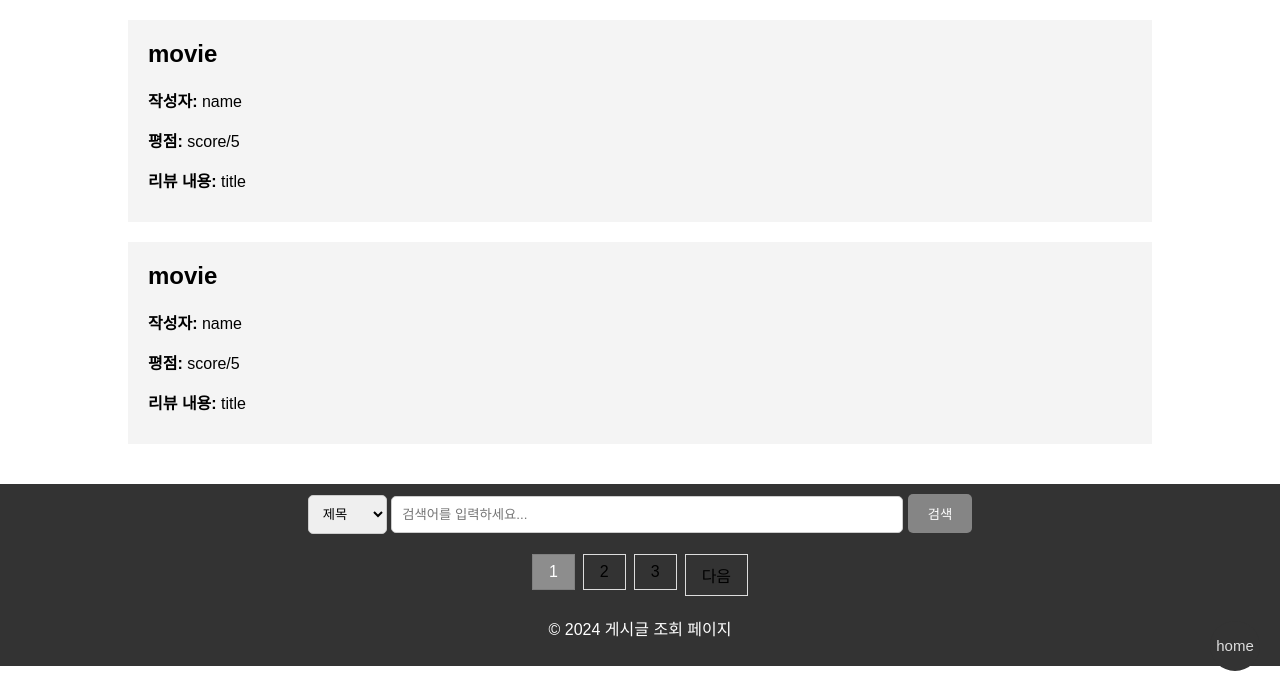
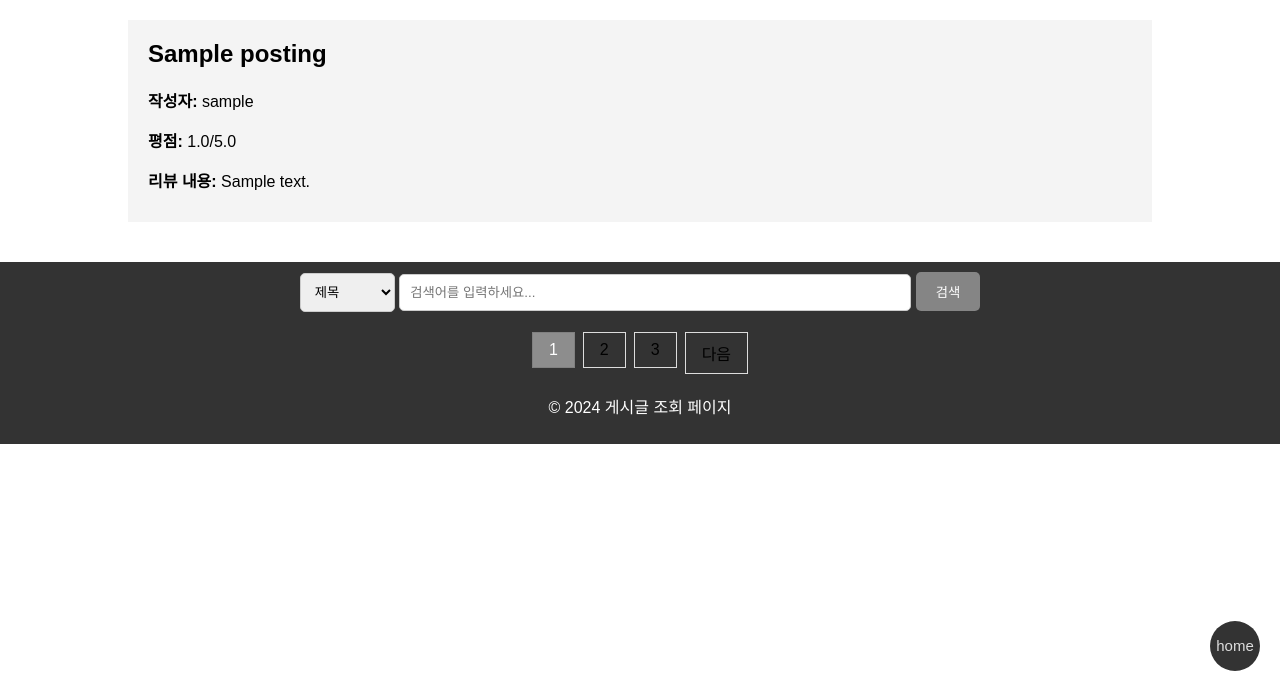
Before and after one commit to daengdaengjoa/8-, a Flask app: a page that uses templates/전체글 조회.html in a window 1280 px wide. Shown: the part 109-800 px from the top of the page. Run offline with Flask 3, Linux system fonts and the light colour scheme; tables that the repository leaves empty hold one stand-in row (values such as "Sample post").

Commit message:
검색 기능 추가

```diff
--- a/app.py
+++ b/app.py
@@ -1,134 +1,119 @@
+import os
+from datetime import datetime
+
 from flask import Flask, render_template, request, redirect, url_for
-from datetime import datetime
-import DB_app
-# from flask_sqlalchemy import SQLAlchemy
-# import os
-# from flask_paginate import Pagination, get_page_args
+from flask_sqlalchemy import SQLAlchemy
+from sqlalchemy import desc
 
 
+basedir = os.path.abspath(os.path.dirname(__file__))
+app = Flask(__name__)
+app.config['SQLALCHEMY_DATABASE_URI'] =\
+    'sqlite:///' + os.path.join(basedir, 'database.db')
 
-app = Flask(__name__)
+db = SQLAlchemy(app)
+
+
+class UserInfo(db.Model):  # 유저 정보 데이터
+    id = db.Column(db.Integer, primary_key=True)
+    user_id = db.Column(db.String, nullable=False)
+    pw = db.Column(db.String, nullable=False)
+    name = db.Column(db.String, nullable=False)
+    age = db.Column(db.String, nullable=False)
+    gender = db.Column(db.String, nullable=False)
+    area = db.Column(db.String, nullable=False)
+
+
+class Posting(db.Model):  # 게시글 정보 데이터
+    id = db.Column(db.Integer, primary_key=True)
+    user_id = db.Column(db.String, nullable=False)
+    username = db.Column(db.String, nullable=False)
+    movie_title = db.Column(db.String, nullable=False)
+    posting_title = db.Column(db.String, nullable=False)
+    review = db.Column(db.String, nullable=False)
+    grade = db.Column(db.Float, nullable=False)
+    date = db.Column(db.DateTime, nullable=False)
+
+
+class Comment(db.Model):  # 댓글 정보 데이터
+    id = db.Column(db.Integer, primary_key=True)
+    post_id = db.Column(db.String, nullable=False) # 이거 나중에 추가 되어야 함
+    user_id = db.Column(db.String, nullable=False)
+    detail = db.Column(db.String, nullable=False)
+    date = db.Column(db.DateTime, nullable=False)
 
 
 @app.route("/")
 def 메인화면():
-    return render_template("메인화면.html")
+    posts = Posting.query.order_by(desc(Posting.date)).limit(3).all()
+    return render_template("메인화면.html", posts=posts)
 
-@app.route("/게시글작성")
+
+@app.route("/게시글작성", methods=["GET", "POST"])
 def 게시글작성():
+    # 글작성의 내용을 입력하고 작성 완료를 누르면 동작
+    if request.method == "POST":
+        # Posting테이블의 칼럼에 맞추어 변수의 값 입력
+        new_Posting = Posting(
+            user_id='123', # 아직 유저 정보 없음....
+            username=request.form['username'],
+            movie_title=request.form['movie_title'],
+            posting_title=request.form['posting_title'],
+            review=request.form['review'],
+            grade='3',  # 데이터 반영 필요
+            date=datetime.now()
+        )
+        # 데이터베이스 세션에 추가
+        db.session.add(new_Posting)
+
+        # 변경 사항 커밋
+        db.session.commit()
+    # 데이터 값 저장 만하고 보여줄 필요는 없으니 리턴 값 없음
     return render_template("게시글 작성.html")
+
 
 @app.route("/전체글조회", methods=["POST", "GET"])
 def 전체글조회():
-    # cur = get_cur()  # DB와 연결
-    per_page = 10  # 게시글 10개 씩
-    # page, _, offset = get_page_args(per_page=per_page)
-    print(request.method)
+    # POST 입력을 받고 왔으면 조건문 입장
+    if request.method == "POST":
+        # post로 가져온 매개변수를 각각 넣어준다.
+        find = request.form.get("find")
+        tag = request.form.get("tag")
+        # Posting 테이블에서 tag=검색 조건에 해당하는 칼럼에서 find의 내용을 포함하는 값이 있다면 모두 가져온다.
+        posts = Posting.query.filter(getattr(Posting, tag).like(f"%{find}%")).all()
 
-    # POST request라면,
-    if request.method == "POST":
-        # query = request.form["find"]  # 전체글 조회에서 입력칸에서 받은 "find"글자
-        # tag = request.form["tag"]  # 전체글 조회에서 검색방법으로 선택한 "tag"글자
-        # query_for_like = ("%" + query + "%").lower()  # 검색 편의를 위해 소문자로 변환
-        #
-        # # 게시글 수 파악
-        # cur.execute(
-        #     "SELECT COUNT(*) FROM 테이블명 "
-        #     "WHERE %s LIKE %s;",
-        #     (tag, query_for_like),  # 포스트 제목과 내용도 소문자 변환해서 검색
-        # )
-        # total = cur.fetchone()[0]  #  데이터베이스에서 가져온 결과 집합의 첫 번째 행에서 첫 번째 열의 값
-        #
-        # # 게시글 내용
-        # cur.execute(
-        #     "SELECT p.아이디, 내용, 제목, 날짜, 영화이름, 리뷰, 평점, 이름 "
-        #     "FROM 게시글DB p JOIN 유저DB u ON p.아이디 = u.아이디 "
-        #     "WHERE %s LIKE %s "
-        #     "ORDER BY created DESC;",  # POST라면 LIKE 검색 결과를 보여줌
-        #     (tag, query_for_like),
-        # )
-        total = 1
-        posts = [{
-            "id": "이름",
-            "content": "내용",
-            "date": "날짜",
-            "title": "제목",
-            "movie": "영화이름",
-            "review": "리뷰",
-            "score": "2",
-            "name": "이름",
-        }]
+    # 검색기능을 하지 않고 처음들어올 때에는 모든 게시글이 보일 수 있도록 한다.
+    else:
+        posts = Posting.query.all()
 
-    # POST가 아니라면, 즉 GET request라면,
-    else:
-        # cur.execute("SELECT COUNT(*) FROM 게시글DB p;")  # 게시글 수 파악
-        # total = cur.fetchone()[0]
-        #
-        # cur.execute(  # GET이라면 검색 없이 모든 포스트를 보여줌
-        #     "SELECT p.아이디, 내용, 제목, 날짜, 영화이름, 리뷰, 평점, 이름 "
-        #     "FROM 게시글DB p JOIN 유저DB u ON p.아이디 = u.아이디 "
-        #     "ORDER BY 날짜 DESC;",  # 생산 일자 역순으로
-        #     (per_page, offset),
-        # )
-        total = 1
-        posts = [{
-            "id": "billy",
-            "content": "content",
-            "date": "date",
-            "title": "title",
-            "movie": "movie",
-            "review": "review",
-            "score": "score",
-            "name": "name",
-        },{
-            "id": "billy",
-            "content": "content",
-            "date": "date",
-            "title": "title",
-            "movie": "movie",
-            "review": "review",
-            "score": "score",
-            "name": "name",
-        },]
-    print(posts)
-    # 모든 데이터 베이스 값 딕셔너리화 하기
-    # posts = cur.fetchall()
+    return render_template("전체글 조회.html", posts=posts)  # 게시글 내용
 
-    return render_template("전체글 조회.html",
-                            posts=posts, # 게시글 내용
-                            # pagination=Pagination(
-                            # page=page,  # 지금 우리가 보여줄 페이지는 1 또는 2, 3, 4, ... 페이지인데,
-                            # total=total,  # 총 몇 개의 포스트인지를 미리 알려주고,
-                            # per_page=per_page  # 한 페이지당 몇 개의 포스트를 보여줄지 알려주고,
-                            # )
-    )
 
 @app.route("/게시글조회", methods=["POST", "GET"])
 def 게시글조회():
+    # 전체글에서 게시글을 클릭해서 들어올 때에 해당하는 게시글에 맞추어서 글과 댓글을 가져올 수 있도록
+    post_id = request.args.get("post_id")
+    # 게시글 아이디에 맞추어 글의 내용을 가져온다.
+    posts = Posting.query.filter_by(id=post_id).first()
 
-    # # 댓글 로딩
-    # cur = get_cur()
-    # title = request.form["title"]
-    # date = request.form["date"]
-    # cur.execute(
-    #     "SELECT p.아이디, 댓글내용, 날짜, 이름 "
-    #     "FROM 댓글 DB p JOIN 유저DB u ON p.아이디 = u.아이디 "
-    #     "WHERE 제목 = %s AND 날짜 = %s"
-    #     "ORDER BY 날짜 DESC;",
-    #     (title, date),# 생산 일자 역순으로
-    # )
+    # POST시 댓글 저장한다.
+    if request.method == "POST":
+        new_Comment = Comment(
+            post_id=post_id,
+            user_id="심청이",
+            detail=request.form['detail'],
+            date=datetime.now()
+        )
+        # 데이터베이스 세션에 추가
+        db.session.add(new_Comment)
 
-    # 모든 데이터 베이스 값 딕셔너리화 하기
-    # comment = cur.fetchall()
+        # 변경 사항 커밋
+        db.session.commit()
+    # 게시글 내용 표시
+    comments = Comment.query.filter_by(post_id=post_id).all()
 
-    comment = {
-        "id": "billy",
-        "content": "content",
-        "date": "date",
-        "name": "name"
-    }
+    return render_template("게시글 조회.html", comments=comments, posts=posts)
 
-    return render_template("게시글 조회.html", comment=comment)
 
 @app.route("/submit", methods=["POST"])
 def submit():
@@ -136,7 +121,7 @@ def submit():
     movie = request.form["movie"]
     title = request.form["title"]
     content = request.form["content"]
-    current_time = datetime.now().strftime("%Y-%m-%d %H:%M:%S")
+    current_time = datetime.now()
 
     # 여기서 데이터베이스에 데이터를 저장
     print("작성 시간:", current_time)
@@ -149,3 +134,6 @@ def submit():
 
 if __name__ == "__main__":
     app.run(debug=True)
+
+with app.app_context():
+    db.create_all()
--- a/templates/전체글 조회.html
+++ b/templates/전체글 조회.html
@@ -130,12 +130,12 @@
         </header>
         <div class="content">
             {% for post in posts %}
-                <a href="/게시글조회" style="text-decoration: none; color: inherit;">
+                <a href="/게시글조회?post_id={{ post.id }}" style="text-decoration: none; color: inherit;">
                     <div class="review">
-                        <h2>{{ post.movie }}</h2>
-                        <p><strong>작성자:</strong> {{ post.name }}</p>
-                        <p><strong>평점:</strong> {{ post.score }}/5</p>
-                        <p><strong>리뷰 내용:</strong> {{ post.title }}</p>
+                        <h2>{{ post.movie_title }}</h2>
+                        <p><strong>작성자:</strong> {{ post.username }}</p>
+                        <p><strong>평점:</strong> {{ post.grade }}/5.0</p>
+                        <p><strong>리뷰 내용:</strong> {{ post.review }}</p>
                     </div>
                 </a>
             {% endfor %}
@@ -145,13 +145,17 @@
             <div class="container">
                 <form method="POST">
                     <div class="search-container">
-                        <select class="search-select" name="tag">
-                            <option value="제목">제목</option>
-                            <option value="작성자">작성자</option>
-                            <option value="내용">내용</option>
-                            <option value="영화">영화</option>
-                        </select>
-                        <input type="text" id="find" name="find" class="search-box" placeholder="검색어를 입력하세요..." required>
+                        <label>
+                            <select class="search-select" name="tag">
+                                <option value="posting_title">제목</option>
+                                <option value="username">작성자</option>
+                                <option value="review">내용</option>
+                                <option value="movie_title">영화 이름</option>
+                            </select>
+                        </label>
+                        <label>
+                            <input type="text" name="find" class="search-box" placeholder="검색어를 입력하세요..." required>
+                        </label>
                         <button type="submit" class="search-button">검색</button>
                     </div>
                 </form>
```
Also changed, not shown: templates/게시글 작성.html (+5 -5 lines), templates/게시글 조회.html (+15 -22 lines), templates/메인화면.html (+11 -22 lines).
